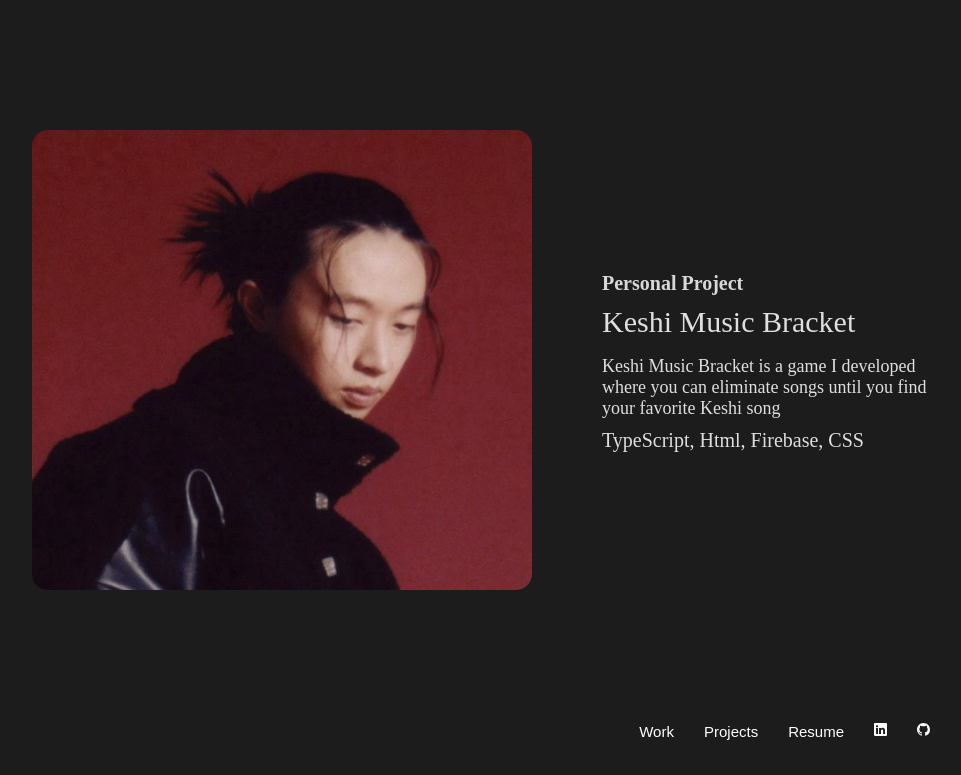
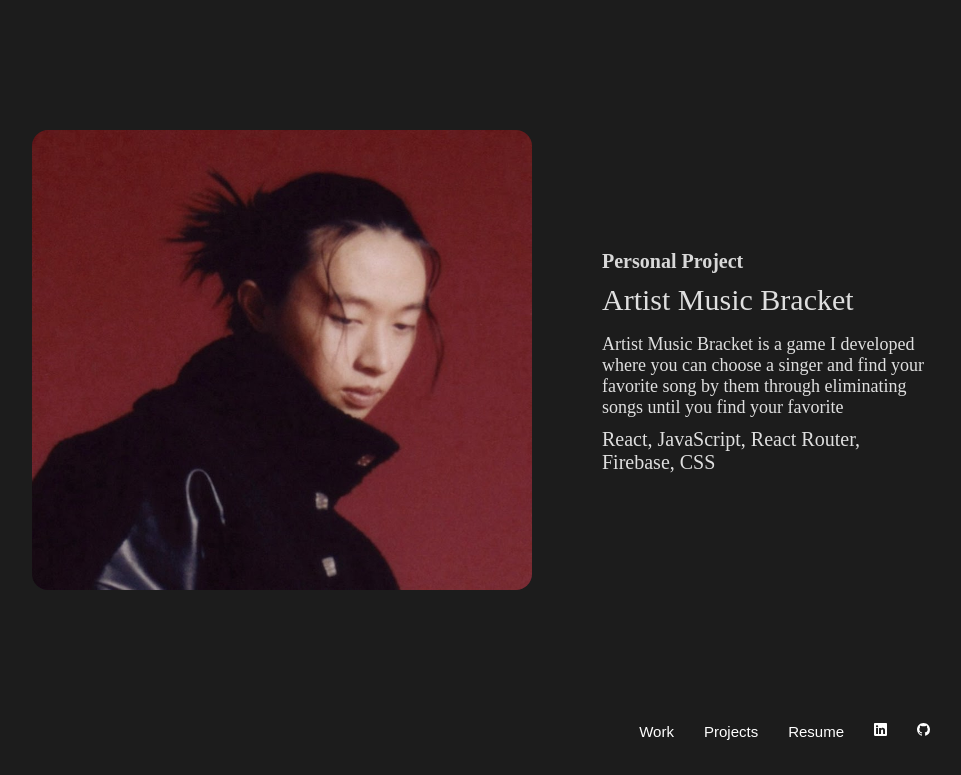
Before and after one commit to kylejosephswe/Personal-Website, a React (Create React App) app: page /projects in a window 1280 px wide. Shown: the part 1897-2672 px from the top of the page, without its empty margins (158-1119 px from the left). Built offline with nearby package versions, Linux system fonts and the light colour scheme.

Commit message:
Changed the Artist Music bracket description and title.

```diff
--- a/src/components/Projects.js
+++ b/src/components/Projects.js
@@ -1,12 +1,12 @@
 //Local code files.
-import Navbar from './Navbar'
-import Work from './Work'
+import Navbar from "./Navbar";
+import Work from "./Work";
 
 //Local images.
-import Keshi from '.././images/keshiImage.jpg'
-import NikeLogo from '.././images/Nike3.webp'
-import animeImage from '.././images/animeImage1.jpg'
-import pokemon from '.././images/pokemon.jpg'
+import Keshi from ".././images/keshiImage.jpg";
+import NikeLogo from ".././images/Nike3.webp";
+import animeImage from ".././images/animeImage1.jpg";
+import pokemon from ".././images/pokemon.jpg";
 //import MelovernaLogo from '.././images/melovernaLogo.png'
 
 function Projects() {
@@ -14,12 +14,44 @@ function Projects() {
     <div>
       <Navbar />
       <h1 className="projects-header">Projects</h1>
-      <Work image={animeImage} altImage='Meloverna' jobTitle='Personal Project' companyName='Meloverna' workDesc='Meloverna is a platform for learning language through music' skills="SQL, Kotlin, Python, Flask, JavaScript, React.js, Jest, JUnit, CSS, Git" redirect='https://meloverna-d69d4.web.app/' />
-      <Work image={NikeLogo} altImage='Nike Sneaker Gallery' jobTitle='Personal Project' companyName='Nike Sneaker Gallery' workDesc='Nike Sneaker Gallery is an E-commerce sneaker website I developed with the intention of improving my design skills' skills="TypeScript, React, Router, Context API, Firebase, CSS" redirect='https://sneaker-gallery.web.app/' />
-      <Work image={pokemon} altImage='Pokedex' jobTitle='Personal Project' companyName='National Pokédex' workDesc='Displays the National Pokédex with the intention of gaining REST API experience and displaying the data in a meaningful way' skills="React, JavaScript, PokéAPI, Context API, Firebase, CSS" redirect='https://national-pokedex.web.app/' />
-      <Work image={Keshi} altImage='Keshi' jobTitle='Personal Project' companyName='Keshi Music Bracket' workDesc='Keshi Music Bracket is a game I developed where you can eliminate songs until you find your favorite Keshi song' skills="TypeScript, Html, Firebase, CSS" redirect='https://keshi-music-bracket.web.app/' />
+      <Work
+        image={animeImage}
+        altImage="Meloverna"
+        jobTitle="Personal Project"
+        companyName="Meloverna"
+        workDesc="Meloverna is a platform for learning language through music"
+        skills="SQL, Kotlin, Python, Flask, JavaScript, React.js, Jest, JUnit, CSS, Git"
+        redirect="https://meloverna-d69d4.web.app/"
+      />
+      <Work
+        image={NikeLogo}
+        altImage="Nike Sneaker Gallery"
+        jobTitle="Personal Project"
+        companyName="Nike Sneaker Gallery"
+        workDesc="Nike Sneaker Gallery is an E-commerce sneaker website I developed with the intention of improving my design skills"
+        skills="TypeScript, React, Router, Context API, Firebase, CSS"
+        redirect="https://sneaker-gallery.web.app/"
+      />
+      <Work
+        image={pokemon}
+        altImage="Pokedex"
+        jobTitle="Personal Project"
+        companyName="National Pokédex"
+        workDesc="Displays the National Pokédex with the intention of gaining REST API experience and displaying the data in a meaningful way"
+        skills="React, JavaScript, PokéAPI, Context API, Firebase, CSS"
+        redirect="https://national-pokedex.web.app/"
+      />
+      <Work
+        image={Keshi}
+        altImage="Keshi"
+        jobTitle="Personal Project"
+        companyName="Artist Music Bracket"
+        workDesc="Artist Music Bracket is a game I developed where you can choose a singer and find your favorite song by them through eliminating songs until you find your favorite"
+        skills="React, JavaScript, React Router, Firebase, CSS"
+        redirect="https://keshi-music-bracket.web.app/"
+      />
     </div>
-  )
+  );
 }
 
-export default Projects
+export default Projects;
```
